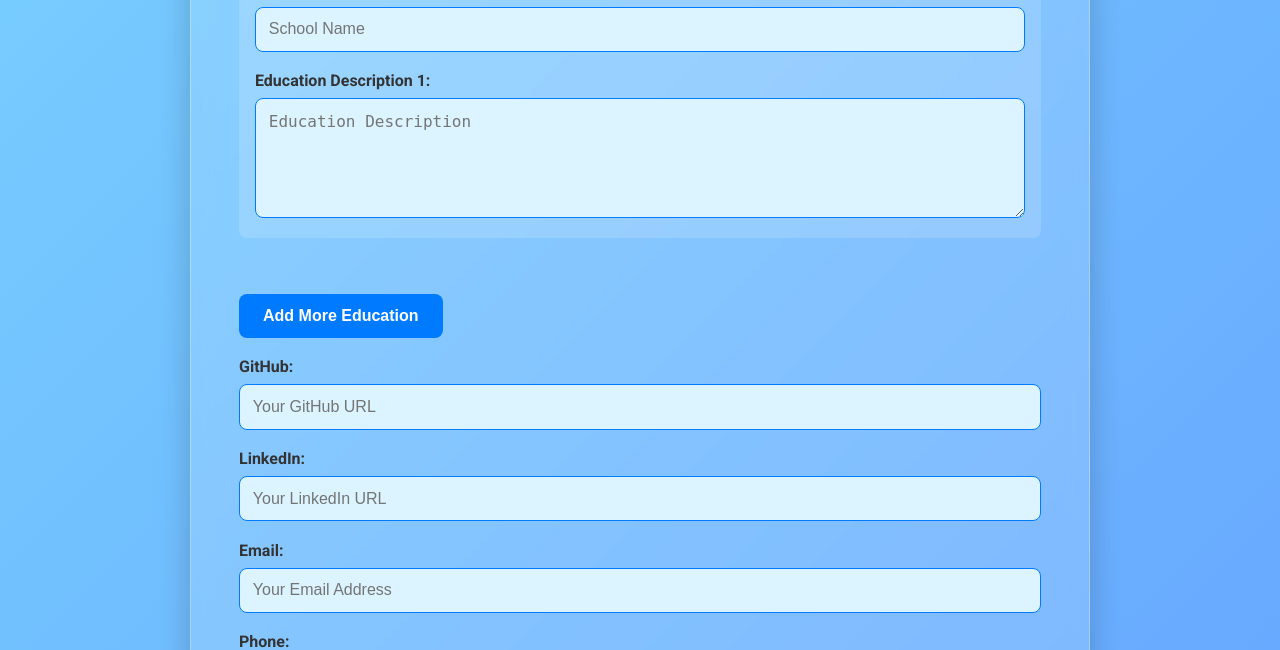
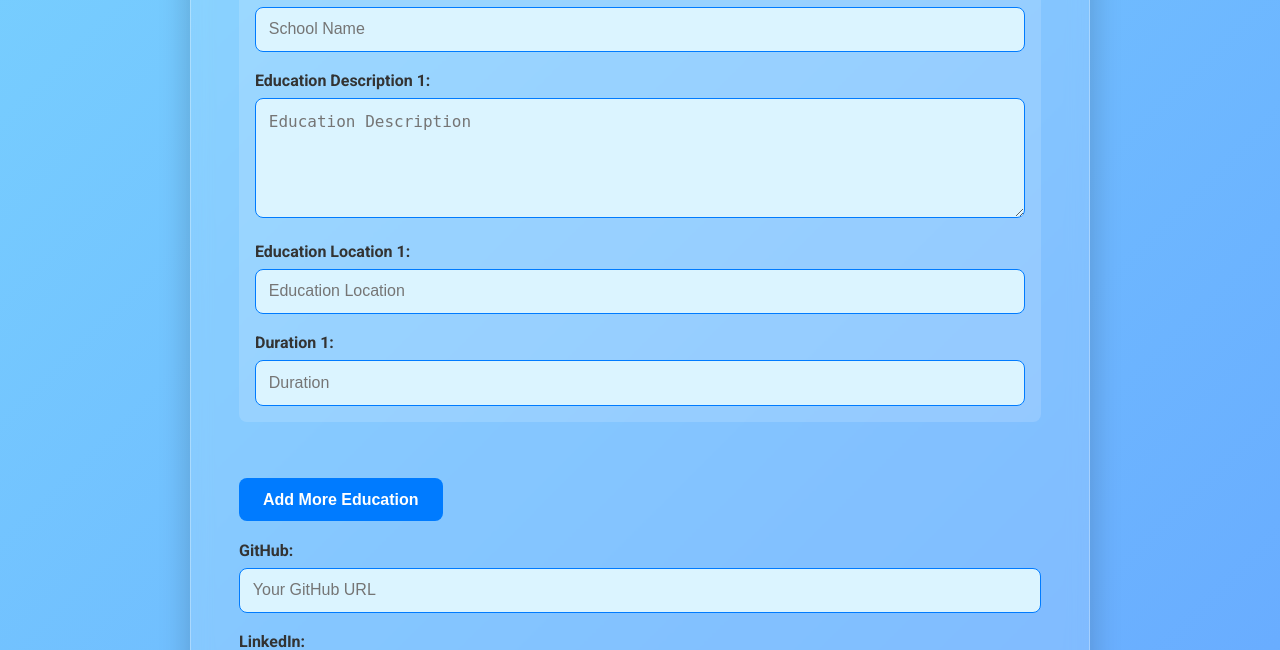
Before and after one commit to rinsham10/folium, a Django app: template builder/templates/form_page.html in a window 1280 px wide. Shown: the part 2536-3186 px from the top of the page. Run offline with Django 5.2, Linux system fonts and the light colour scheme; the template is opened without the code that fills it: most values are stand-ins (such as "Sample title", 1, 10 or a date in 2020).

Commit message:
form education location

```diff
--- a/builder/templates/form_page.html
+++ b/builder/templates/form_page.html
@@ -57,6 +57,13 @@
 
           <label for="edu_desc">Education Description:</label>
           <textarea name="edu_desc[]" placeholder="Education Description"></textarea><br>
+
+        <label for="edu_location">Education Location 1:</label>
+        <input type="text" name="edu_location[]" id="edu_location1" placeholder="Education Location"><br>
+
+        <label for="edu_duration_1">Duration 1:</label>
+        <input type="text" name="edu_duration[]" id="edu_duration_1" placeholder="Duration"><br>
+
         `;
       }
       container.appendChild(newEntry);
@@ -150,6 +157,12 @@
 
         <label for="edu_desc_1">Education Description 1:</label>
         <textarea name="edu_desc[]" id="edu_desc_1" placeholder="Education Description"></textarea><br>
+
+        <label for="edu_location">Education Location 1:</label>
+        <input type="text" name="edu_location[]" id="edu_location1" placeholder="Education Location"><br>
+
+        <label for="edu_duration_1">Duration 1:</label>
+        <input type="text" name="edu_duration[]" id="edu_duration_1" placeholder="Duration"><br>
       </div>
     </div>
     <button type="button" onclick="addField('education')">Add More Education</button><br>
--- a/builder/urls.py
+++ b/builder/urls.py
@@ -7,5 +7,5 @@ urlpatterns = [
     name='template_selection'),
     path('build/', views.build_portfolio, name='form_page'),
     path('submit/', views.submit_portfolio, name='submit_portfolio'),
-     path('template1/', views.template1_view, name='template1'),
+    path('template1/', views.template1_view, name='template1'),
 ]
```
Also changed, not shown: builder/templates/template1.html (+5 -2 lines), builder/views.py (+5 -2 lines), db.sqlite3.
